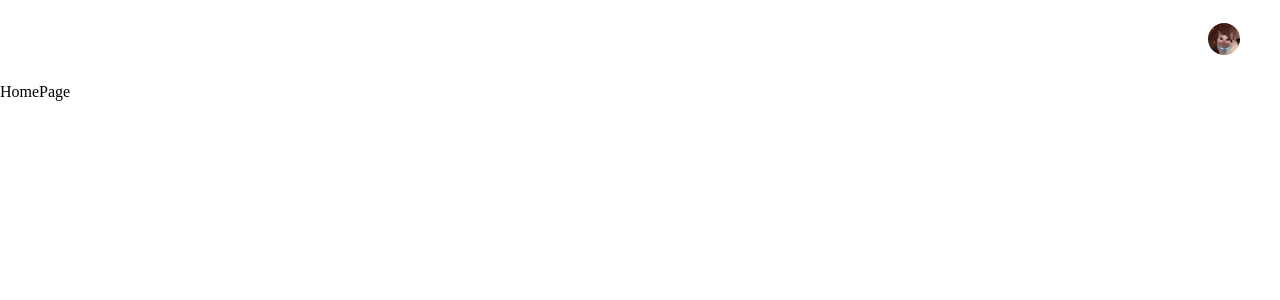
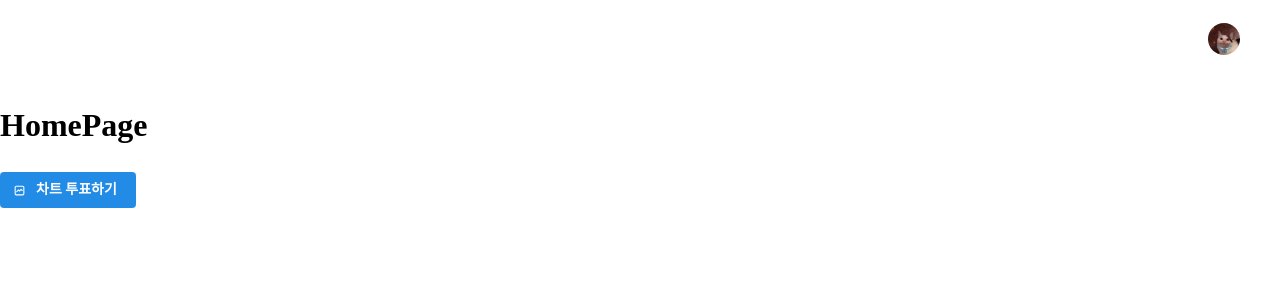
Before and after one commit to Codeit-Sprint-6-Part-2-Team-9/frontend, a React (Vite) app: page / in a window 1280 px wide. Shown: the top 300 px of the page. Built offline with nearby package versions, Linux system fonts and the light colour scheme.

Commit message:
feat: Icon Button Component

```diff
--- a/package.json
+++ b/package.json
@@ -12,6 +12,7 @@
   "dependencies": {
     "@mantine/core": "^7.8.1",
     "@mantine/hooks": "^7.8.1",
+    "@tabler/icons-react": "^3.3.0",
     "react": "^18.2.0",
     "react-dom": "^18.2.0",
     "react-router-dom": "^6.23.0"
--- /dev/null
+++ b/src/components/Button.jsx
@@ -0,0 +1,28 @@
+import { Group, Button } from "@mantine/core";
+import { IconGraph, IconPlus, IconDiamonds } from "@tabler/icons-react";
+import styles from "../components/Buttons.module.css";
+
+function Buttons({ icon, size, color, children }) {
+  let selectedIcon;
+
+  const iconMap = {
+    graph: IconGraph,
+    plus: IconPlus,
+    diamonds: IconDiamonds,
+  };
+
+  const SelectedIcon = iconMap[icon] || null;
+
+  return (
+    <Group>
+      <Button
+        className={`${styles.voteButton} ${styles[size]} ${styles[color]}`}
+        leftSection={SelectedIcon && <SelectedIcon size={13} />}
+      >
+        {children}
+      </Button>
+    </Group>
+  );
+}
+
+export default Buttons;
--- a/src/pages/HomePage.jsx
+++ b/src/pages/HomePage.jsx
@@ -1,5 +1,14 @@
-function HomePage() {
-  return <div>HomePage</div>;
-}
+import Buttons from "../components/Button";
+
+const HomePage = () => {
+  return (
+    <div>
+      <h1>HomePage</h1>
+      <Buttons icon="graph" size="vote" color="red">
+        차트 투표하기
+      </Buttons>
+    </div>
+  );
+};
 
 export default HomePage;
```
Also changed, not shown: src/components/Buttons.jsx (deleted, +0 -11 lines), src/components/VoteButton.jsx (deleted, +0 -14 lines), 1 other file (tests, documents, lock files or other folders).
